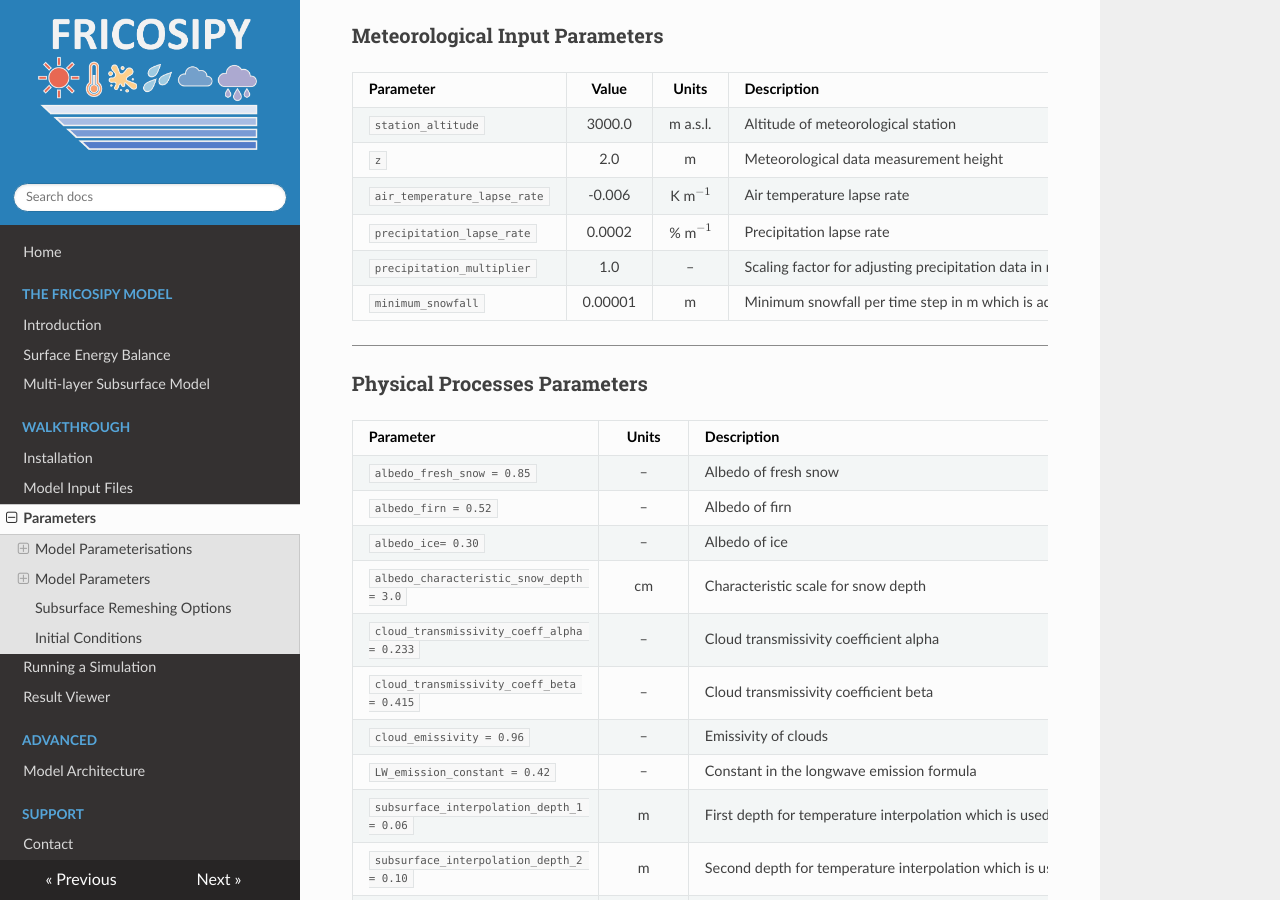
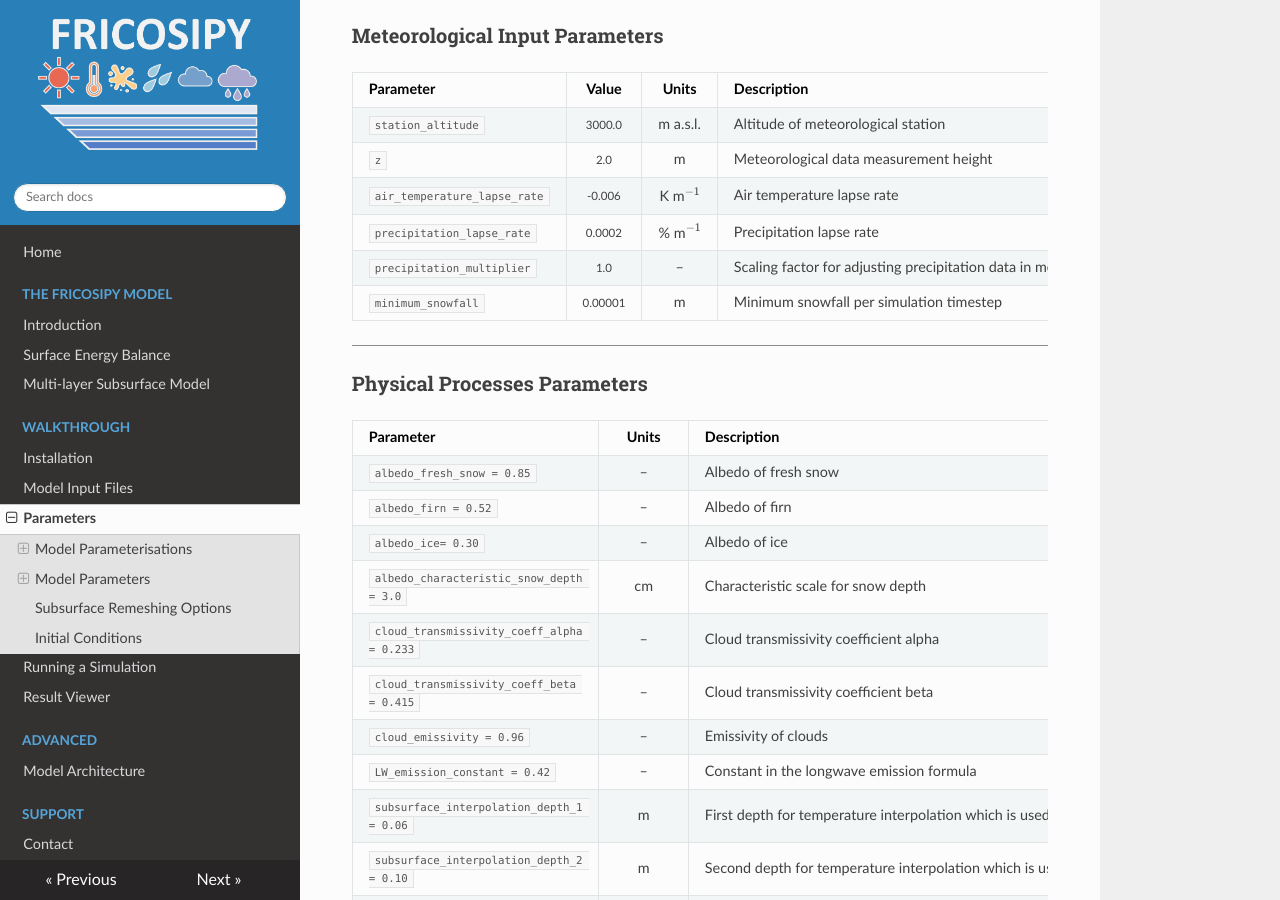
Before and after one commit to MarcusGastaldello/FRICOSIPY, an MkDocs documentation site: the page built from docs/parameters.md, in a window 1280 px wide and 900 px high, scrolled down 1709 px. Built offline with MkDocs 1.6.1, drawn with Linux system fonts in a browser that asks for light colours.

Commit message:
Update parameters.md

```diff
--- a/docs/parameters.md
+++ b/docs/parameters.md
@@ -65,12 +65,12 @@ The *FRICOSIPY* model enables the user to customise the parameterisations used t
 
 | Parameter | Value | Units | Description |
 |-----|:---:|:---:|---|
-| `station_altitude` | 3000.0            | m a.s.l. | Altitude of meteorological station |
-| `z` | 2.0                              | m | Meteorological data measurement height |
-| `air_temperature_lapse_rate` | -0.006  | K m$^{-1}$ | Air temperature lapse rate |
-| `precipitation_lapse_rate` | 0.0002    | % m$^{-1}$ | Precipitation lapse rate |
-| `precipitation_multiplier` | 1.0       | – | Scaling factor for adjusting precipitation data in meteorlogical forcing |
-| `minimum_snowfall` | 0.00001           | m | Minimum snowfall per time step in m which is added as new snow |
+| `station_altitude` | <small>3000.0</small>            | m a.s.l. | Altitude of meteorological station |
+| `z` | <small>2.0</small>                              | m | Meteorological data measurement height |
+| `air_temperature_lapse_rate` | <small>-0.006</small>  | K m$^{-1}$ | Air temperature lapse rate |
+| `precipitation_lapse_rate` | <small>0.0002</small>    | % m$^{-1}$ | Precipitation lapse rate |
+| `precipitation_multiplier` | <small>1.0</small>       | – | Scaling factor for adjusting precipitation data in meteorological forcing |
+| `minimum_snowfall` | <small>0.00001</small>           | m | Minimum snowfall per simulation timestep |
 
 <hr style="height:1px; background-color:#8b8b8b; border:none;" />
 
```
